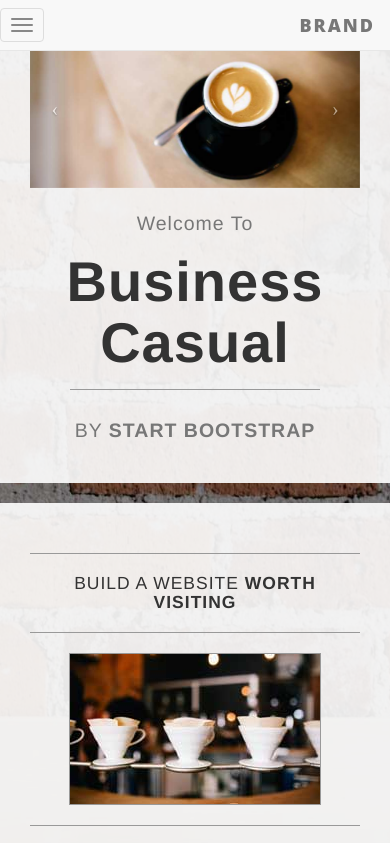
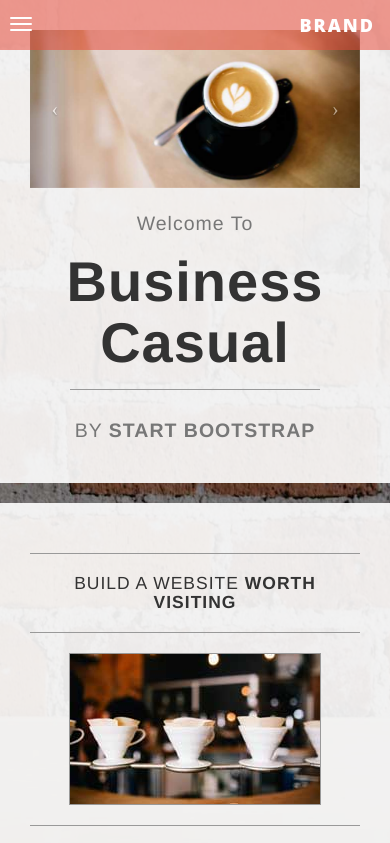
Before and after one commit to ric9176/BizzCasualCordova, a plain HTML site: page www/index.html in a window 390 px wide. Shown: the top 843 px of the page. Drawn offline with Linux system fonts and the light colour scheme; some packages are replaced by stand-ins of ours.

Commit message:
adds custom.css and overwrites default bootstrap syltes for nav bar, also implements menu swipe from right for mobile

```diff
--- a/www/css/business-casual.css
+++ b/www/css/business-casual.css
@@ -162,7 +162,6 @@ footer p {
 
     .navbar-default {
         border: none;
-        background: #fff;
         background: rgba(255,255,255,0.9);
     }
 
--- /dev/null
+++ b/www/css/custom.css
@@ -0,0 +1,28 @@
+.nav-salmon {
+  background: rgba(231, 76, 60, 0.54);
+}
+
+.navbar {
+  border: none;
+}
+
+.navbar-default .navbar-brand {
+  color: #ffffff
+}
+
+.navbar-default .navbar-brand:hover, .navbar-default .navbar-brand:focus {
+  color: #ffffff
+}
+
+.navbar-default .navbar-toggle {
+  border: none;
+  background: none;
+}
+
+.navbar-default .navbar-toggle:hover, .navbar-default .navbar-toggle:focus {
+  background: none;
+}
+
+.navbar-default .navbar-toggle .icon-bar {
+  background-color: #ffffff
+}
--- a/www/index.html
+++ b/www/index.html
@@ -19,13 +19,14 @@
 
   <title>Business Casual - Start Bootstrap Theme</title>
 
+
   <!-- Bootstrap Core CSS -->
-  <link href="css/bootstrap.min.css" rel="stylesheet">
+  <link href="css/bootstrap.css" rel="stylesheet">
 
   <!-- Custom CSS -->
+  <link href="css/custom.css" rel="stylesheet">
   <link href="css/business-casual.css" rel="stylesheet">
   <link href="css/bootstrap.offcanvas.min.css" rel="stylesheet">
-
 
   <!-- Fonts -->
   <link href="https://fonts.googleapis.com/css?family=Open+Sans:300italic,400italic,600italic,700italic,800italic,400,300,600,700,800" rel="stylesheet" type="text/css">
@@ -45,7 +46,8 @@
 
 <!-- Navigation -->
 
-<nav class="navbar navbar-default navbar-fixed-top" role="navigation">
+<nav class="navbar navbar-default navbar-fixed-top nav-salmon navbar-offcanvas-touch
+" role="navigation">
   <div class="container-fluid">
     <div class="navbar-header">
       <a class="navbar-brand pull-right" href="#">Brand</a>
```
Also changed, not shown: www/css/bootstrap.min.css.
